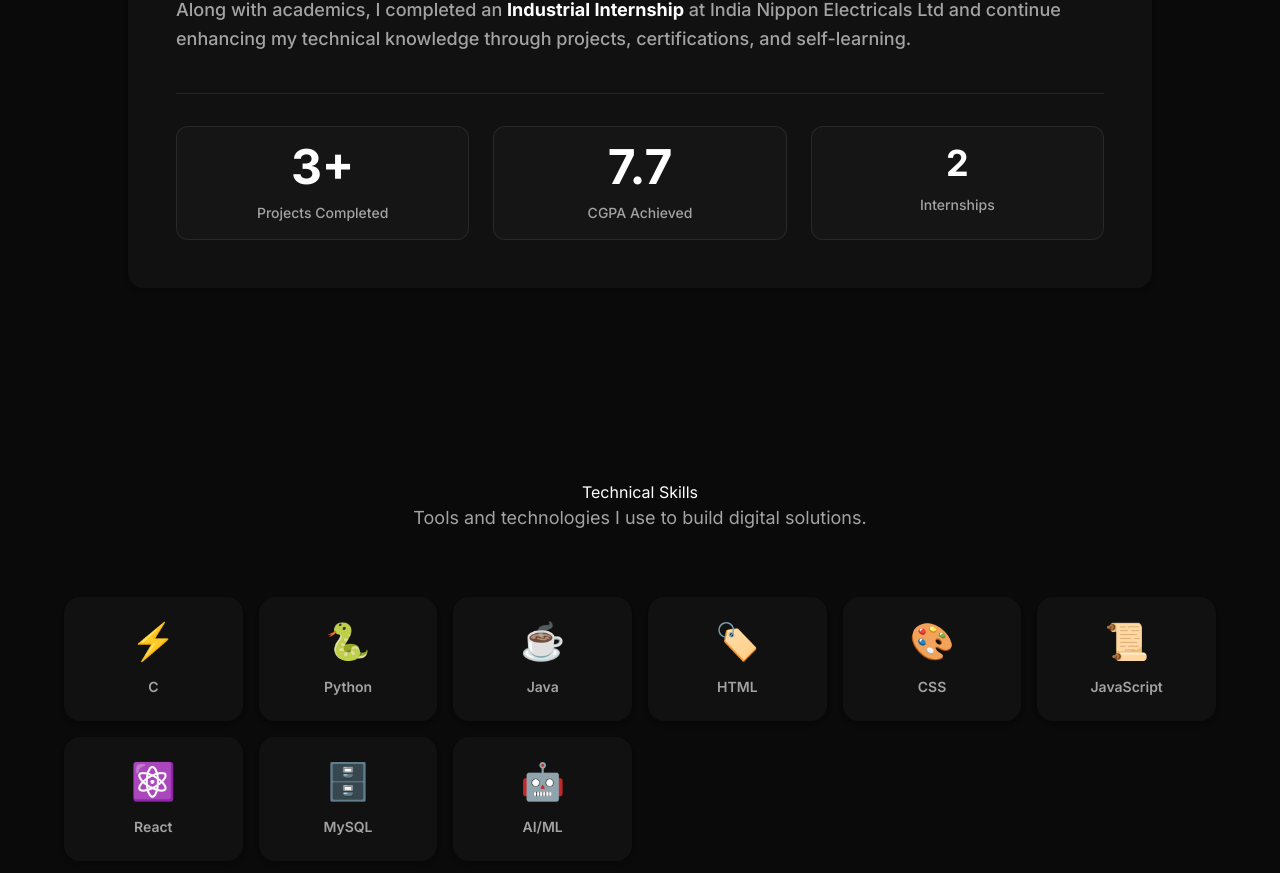
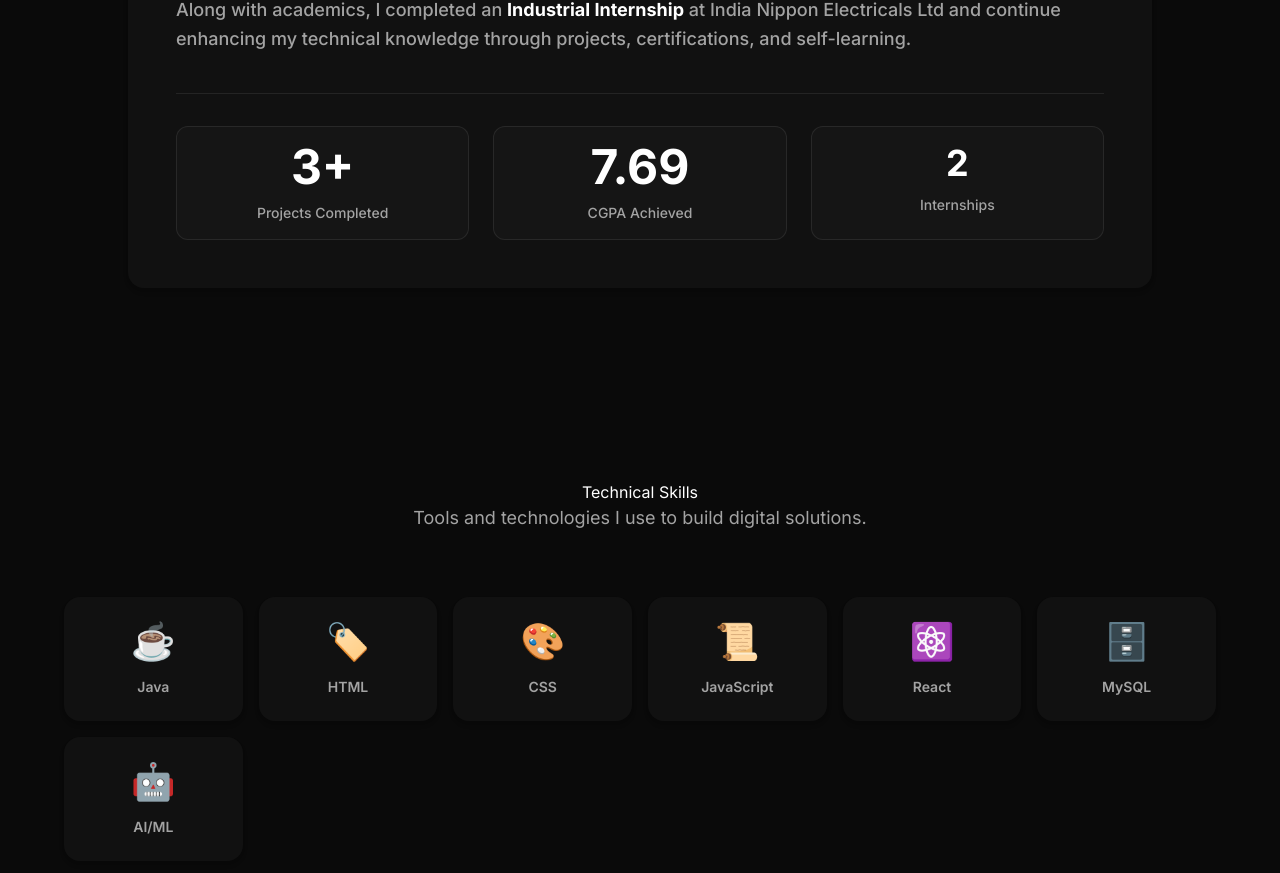
Before and after one commit to soumyajali/portfolio, a React (Vite) app: page / in a window 1280 px wide. Shown: the part 1372-2245 px from the top of the page. Built offline with nearby package versions, Linux system fonts and the light colour scheme.

Commit message:
updated portfolio

```diff
--- a/src/components/About.jsx
+++ b/src/components/About.jsx
@@ -73,7 +73,7 @@ export const About = () => {
               <motion.div
                 whileHover={{ scale: 1.05 }}
                 className="text-center bg-[rgba(255,255,255,0.02)] rounded-xl p-4 border border-[rgba(255,255,255,0.08)] transition">
-                <p className="text-4xl md:text-5xl font-bold text-white">7.7</p>
+                <p className="text-4xl md:text-5xl font-bold text-white">7.69</p>
                 <p className="text-secondarytext text-sm font-medium mt-3">CGPA Achieved</p>
               </motion.div>
 
--- a/src/components/Skills.jsx
+++ b/src/components/Skills.jsx
@@ -24,8 +24,6 @@ export const Skills = () => {
   const { ref, inView } = useInView({ threshold: 0.2, triggerOnce: true });
 
   const skills = [
-    { name: 'C', icon: '⚡' },
-    { name: 'Python', icon: '🐍' },
     { name: 'Java', icon: '☕' },
     { name: 'HTML', icon: '🏷️' },
     { name: 'CSS', icon: '🎨' },
```
